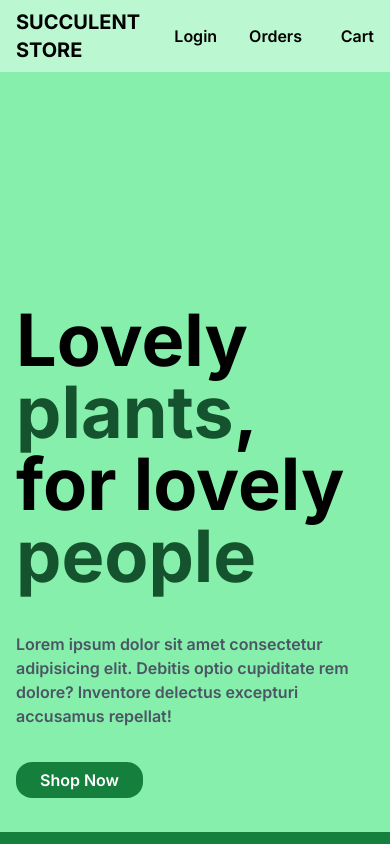
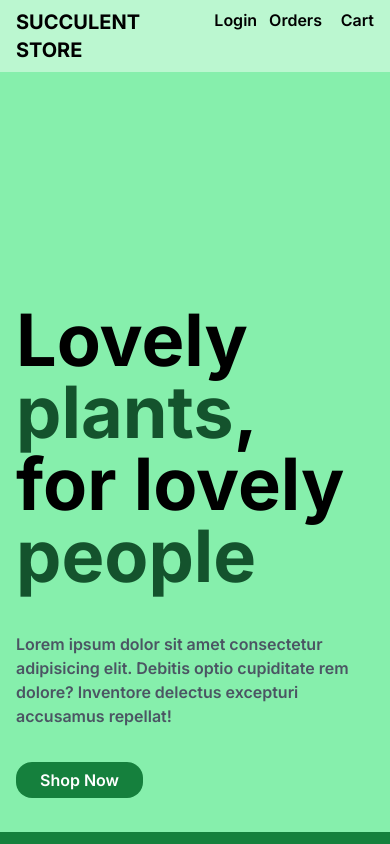
Before and after one commit to RadioRambo/ecommerce, a Next.js app in the folder frontend/: page / in a window 390 px wide. Shown: the top 844 px of the page. Built offline with nearby package versions, Linux system fonts and the light colour scheme.

Commit message:
Fix navigation menu for mobile

```diff
--- a/frontend/app/layout.js
+++ b/frontend/app/layout.js
@@ -22,11 +22,11 @@ export default function RootLayout({ children }) {
         >
           <div className="">
             <nav className="bg-green-200">
-              <div className="container flex justify-between items-center px-4 py-2 mx-auto md:px-20">
+              <div className="container flex gap-4 justify-between px-4 py-2 mx-auto md:justify-between md:items-center md:flex-row md:px-20">
                 <a href="./" className="text-xl font-bold">
                   SUCCULENT STORE
                 </a>
-                <div className="flex gap-8 justify-between">
+                <div className="flex gap-3 justify-between md:gap-8 sm:gap-4">
                   <div className="">Login</div>
                   <div className="-mr-2">Orders</div>
                   <div>
```
